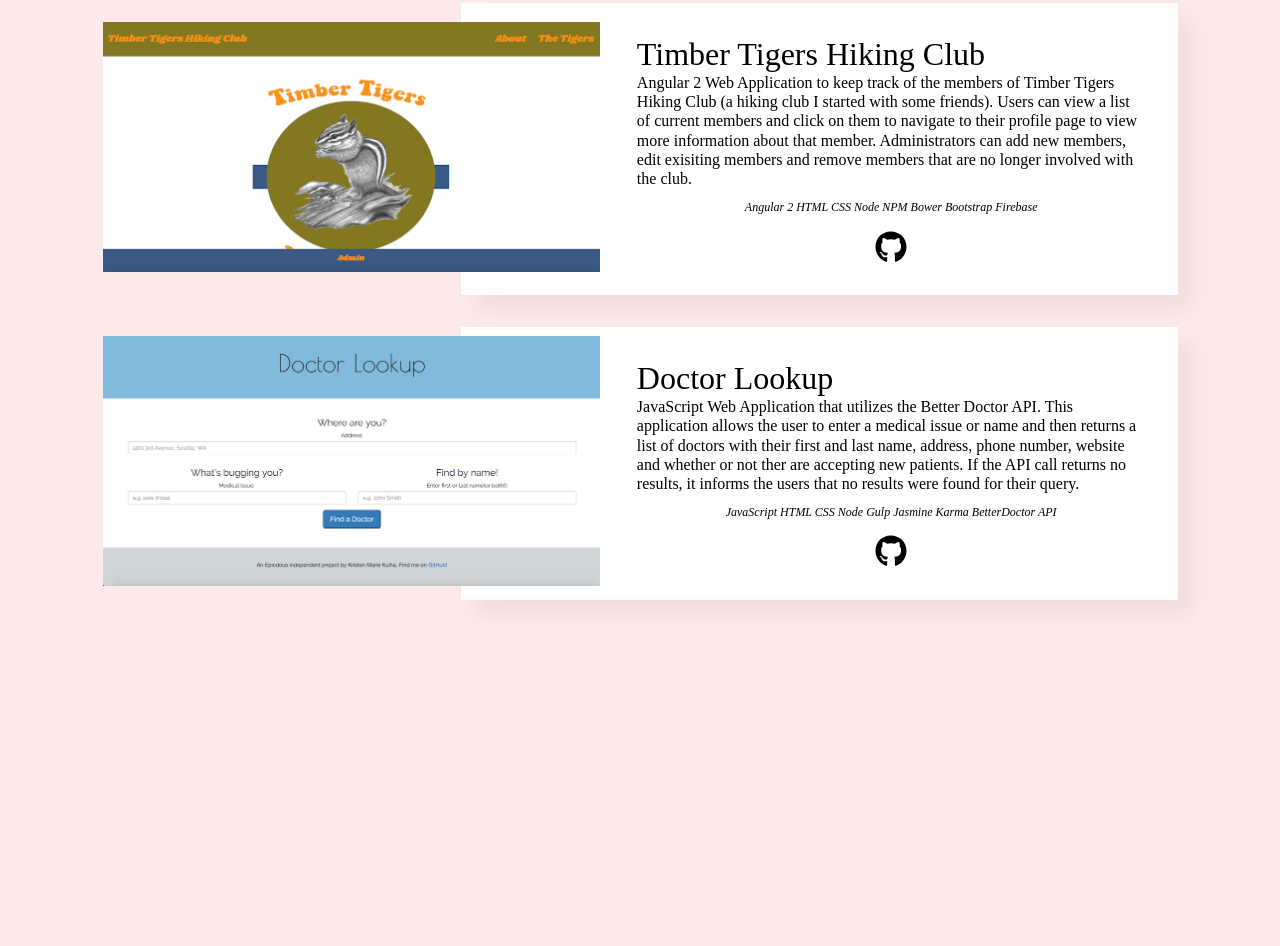
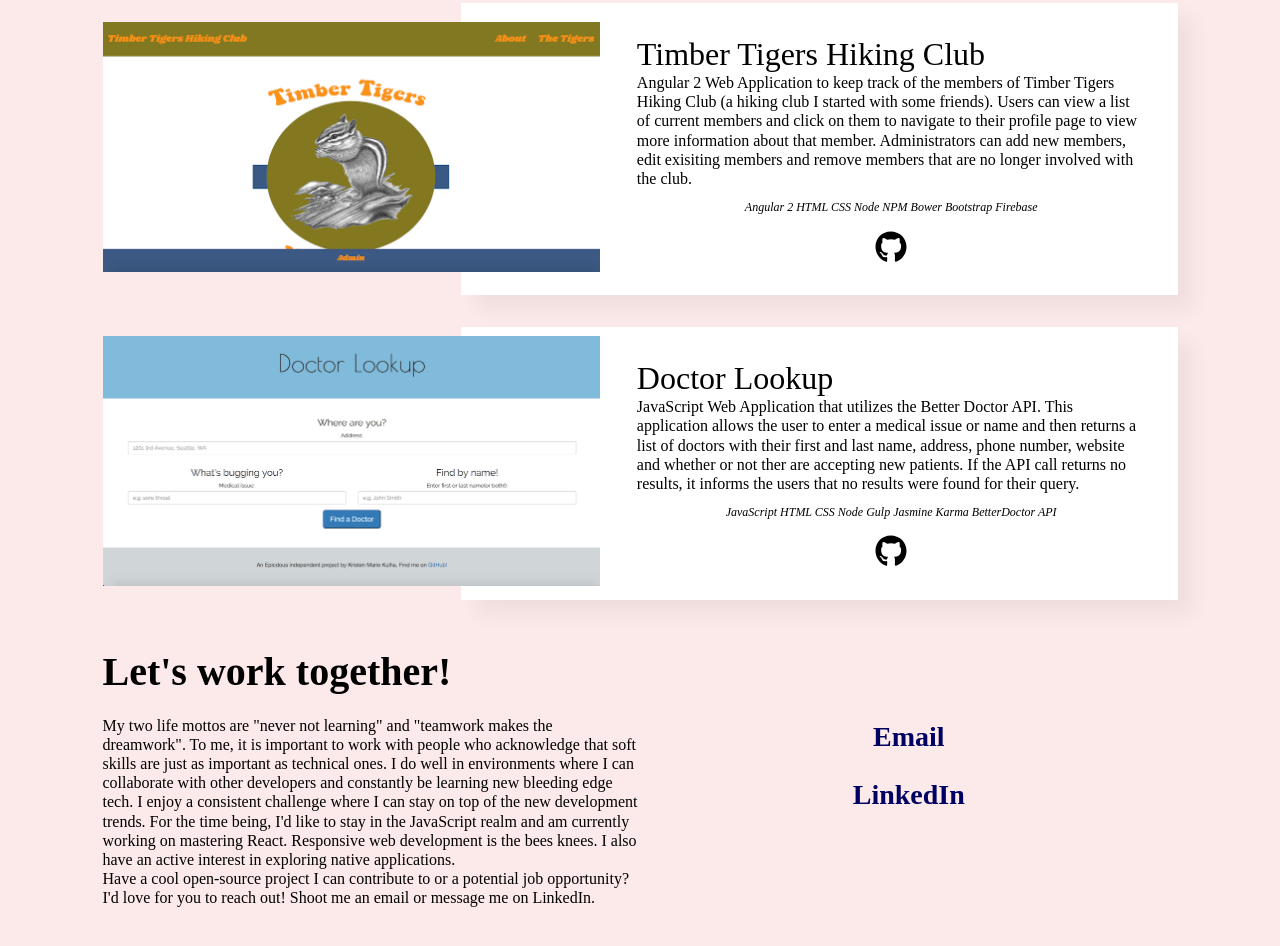
Before and after one commit to kristenmarie/kristenkulha.com, a website built with webpack: page src/index.html in a window 1280 px wide. Shown: the part 2452-3398 px from the top of the page. Before the commit the page ends 3134 px from the top, so only its background shows below. Built offline with nearby package versions, Linux system fonts and the light colour scheme; a web font is replaced by a local one.

Commit message:
Add and style contact component.

```diff
--- a/src/index.html
+++ b/src/index.html
@@ -175,6 +175,21 @@
         </div>
       </div>
     </section>
+    <section id="contact">
+      <div class="contact-text">
+        <h1>Let's work together!</h1>
+        <p>
+          My two life mottos are "never not learning" and "teamwork makes the dreamwork". To me, it is important to work with people who acknowledge that soft skills are just as important as technical ones. I do well in environments where I can collaborate with other developers and constantly be learning new bleeding edge tech. I enjoy a consistent challenge where I can stay on top of the new development trends. For the time being, I'd like to stay in the JavaScript realm and am currently working on mastering React. Responsive web development is the bees knees. I also have an active interest in exploring native applications.
+        </p>
+        <p>
+          Have a cool open-source project I can contribute to or a potential job opportunity? I'd love for you to reach out! Shoot me an email or message me on LinkedIn.
+        </p>
+      </div>
+      <div class="contact-links">
+        <a href="mailto:kristen.m.kulha@gmail.com"><h3>Email</h3></a>
+        <a href="https://www.linkedin.com/in/kristenkulha/"><h3>LinkedIn</h3></a>
+      </div>
+    </section>
   </main>
 </body>
 </html>
--- /dev/null
+++ b/src/scss/components/_contact.scss
@@ -0,0 +1,31 @@
+#contact {
+  display: grid;
+  grid-template-columns: repeat(2, 1fr);
+  margin-bottom: 2em;
+  .contact-text {
+    grid-row: 1;
+    grid-column: 1/2;
+    h1 {
+      margin-bottom: 0.5em;
+    }
+  }
+  .contact-links {
+    grid-row: 1;
+    grid-column: 2/3;
+    display: flex;
+    flex-direction: column;
+    align-items: center;
+    justify-content: center;
+    a {
+      font-weight: bold;
+      text-decoration: none;
+      color: $royal-blue;
+      margin-bottom: 1.5em;
+      transition: 100ms ease-in;
+    }
+    a:hover {
+      transform: scale(1.5);
+      color: lighten($royal-blue, 15%);
+    }
+  }
+}
--- a/src/scss/styles.scss
+++ b/src/scss/styles.scss
@@ -6,6 +6,7 @@
 @import 'base/typography';
 
 @import 'components/bio';
+@import 'components/contact';
 @import 'components/fluid-nav';
 @import 'components/intro';
 @import 'components/work';
```
